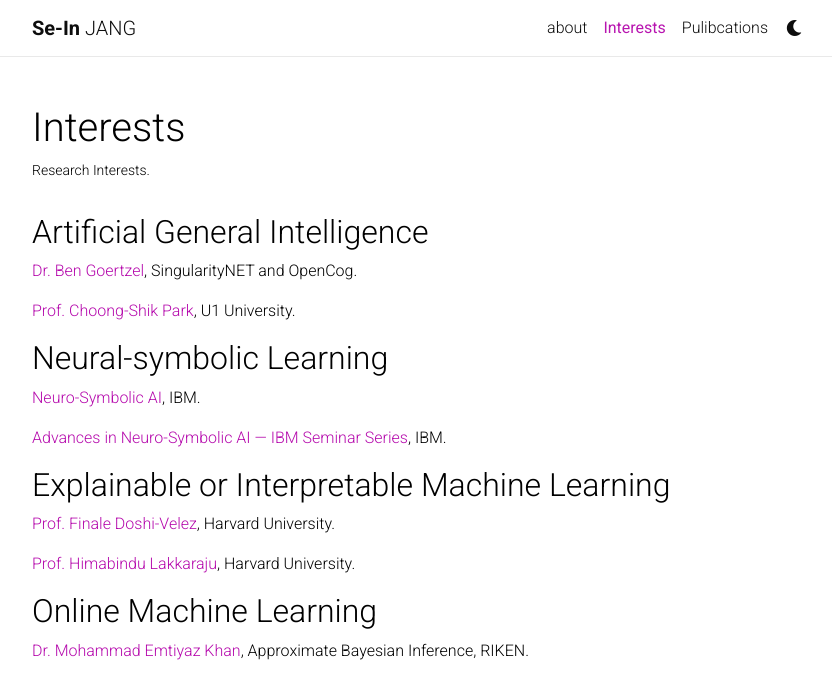
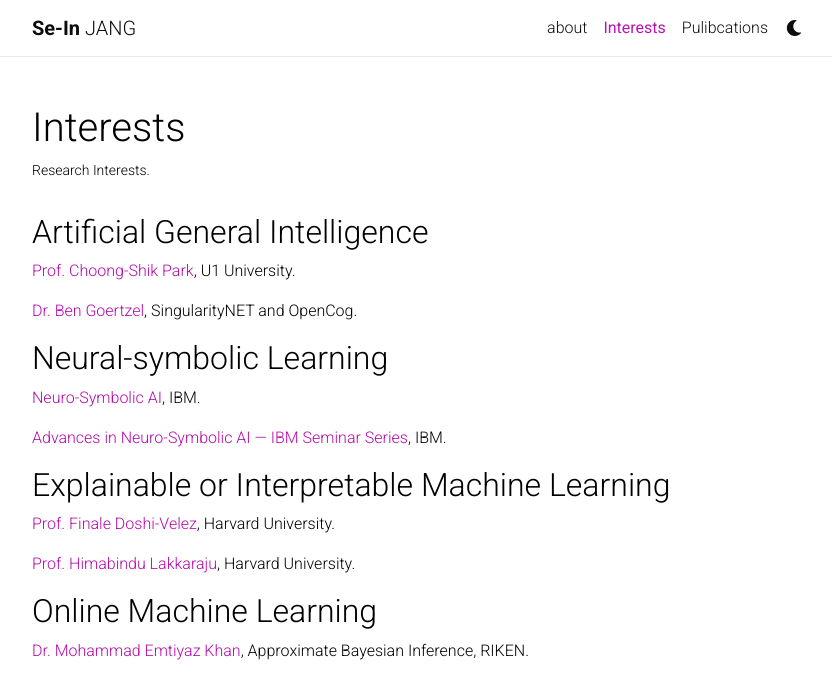
Before and after one commit to sijang/sijang.github.io, a Jekyll site: the page built from _pages/Interests.md, in a window 1280 px wide. Shown: the top 699 px of the page, without its empty margins (223-1055 px from the left). Built offline with Jekyll 4.4.1, drawn with Linux system fonts in a browser that asks for light colours; nearby versions of some CDN libraries; a style sheet for code colours, icons or effects is not loaded.

```diff
--- a/_pages/Interests.md
+++ b/_pages/Interests.md
@@ -7,19 +7,25 @@ nav: true
 ---
 
 ## Artificial General Intelligence
+  > [Prof. Choong-Shik Park](https://www.researchgate.net/profile/Choong-Shik-Park){:target="_blank"}, U1 University.
+
   > [Dr. Ben Goertzel](http://goertzel.org){:target="_blank"}, SingularityNET and OpenCog.
 
-  > [Prof. Choong-Shik Park](https://www.researchgate.net/profile/Choong-Shik-Park){:target="_blank"}, U1 University.
+
 
 ## Neural-symbolic Learning
   > [Neuro-Symbolic AI](https://researcher.watson.ibm.com/researcher/view_group.php?id=10518){:target="_blank"}, IBM.
 
   > [Advances in Neuro-Symbolic AI — IBM Seminar Series](https://researcher.watson.ibm.com/researcher/view_group.php?id=10510){:target="_blank"}, IBM.
 
+
+
 ## Explainable or Interpretable Machine Learning
   > [Prof. Finale Doshi-Velez](https://dtak.github.io){:target="_blank"}, Harvard University.
 
   > [Prof. Himabindu Lakkaraju](https://himalakkaraju.github.io){:target="_blank"}, Harvard University.
 
+
+
 ## Online Machine Learning
   > [Dr. Mohammad Emtiyaz Khan](https://emtiyaz.github.io/){:target="_blank"}, Approximate Bayesian Inference, RIKEN.
```
